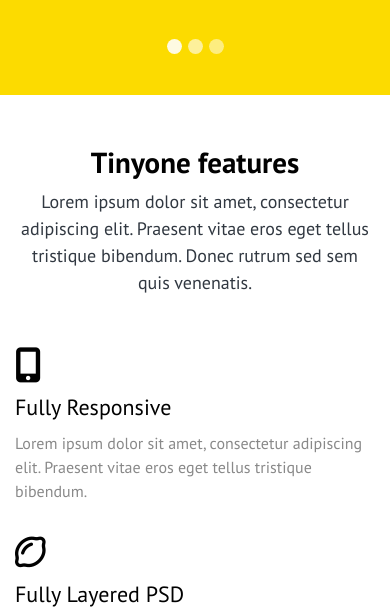
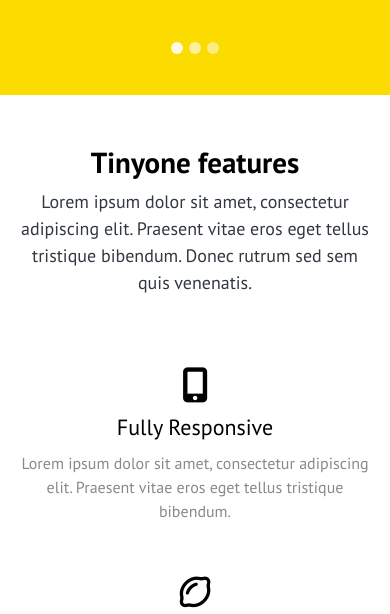
Before and after one commit to Ridwan-Suhel/tinyone-main, a plain HTML site: page index.html in a window 390 px wide. Shown: the part 463-1077 px from the top of the page. Drawn offline with Linux system fonts and the light colour scheme; a script that the page names is missing.

Commit message:
Update media.css

```diff
--- a/css/media.css
+++ b/css/media.css
@@ -11,17 +11,17 @@
     font-size: 18px;
 	}
 	/*feature area*/
+	.feature-section {
+    padding: 50px 0px;
+	}
+	.feature-boxes {
+    margin-top: 20px;
+	}
 	.feature-boxes .f-box-wrapper .icon i {
     font-size: 35px;
 	}
 	.feature-boxes .f-b-content p {
     padding-right: 0px;
-	}
-	.feature-section {
-    padding: 50px 0px;
-	}
-	.feature-boxes {
-    margin-top: 20px;
 	}
 	/*feature area end*/
 	.support-section {
@@ -54,13 +54,21 @@
 	.banner-section .banner-content p {
 	    padding-right: 0px;
 		}
+		.carousel-indicators li {
+	    width: 12px;
+	    height: 12px;
+	}
 	/*header end*/
 	/*features*/
 	.feature-boxes .f-b-content h2 {
     margin: 10px 0px;
 	}
-	.icon {
-    text-align: left!important;
+	.feature-boxes .f-box-wrapper {
+    text-align: center;
+    margin-top: 20px;
+	}
+	.feature-boxes .f-box-wrapper .icon{
+		text-align: center;
 	}
 	/*features end*/
 	/*footer*/
@@ -107,6 +115,12 @@
     padding-right: 0px;
 	}
 	/*header end*/
+	.feature-boxes {
+    margin-top: 20px;
+	}
+	.f-box-wrapper {
+    margin-top: 20px;
+	}
 }
 
 /*Large devices (desktops, 992px and up)*/
```
